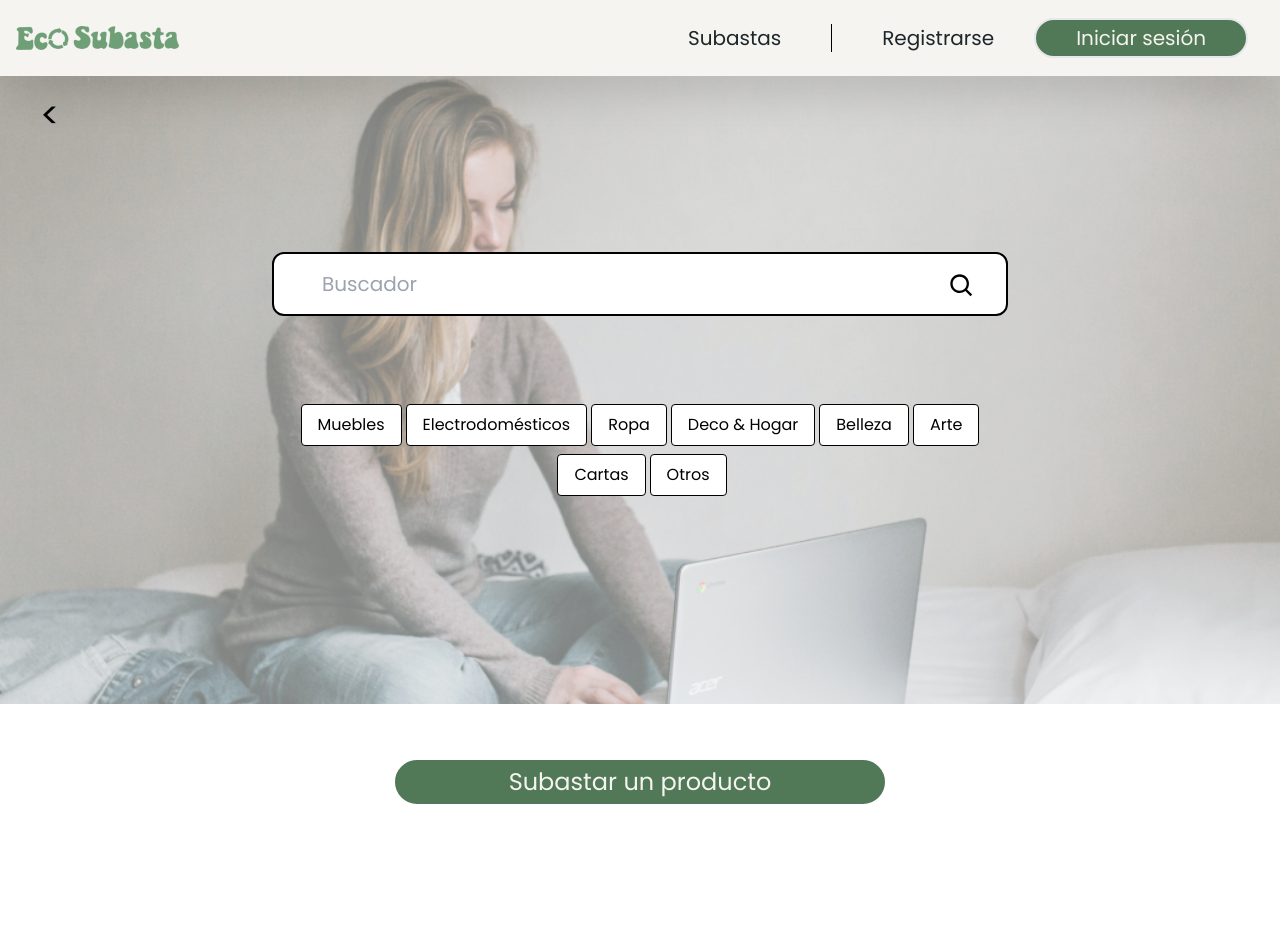
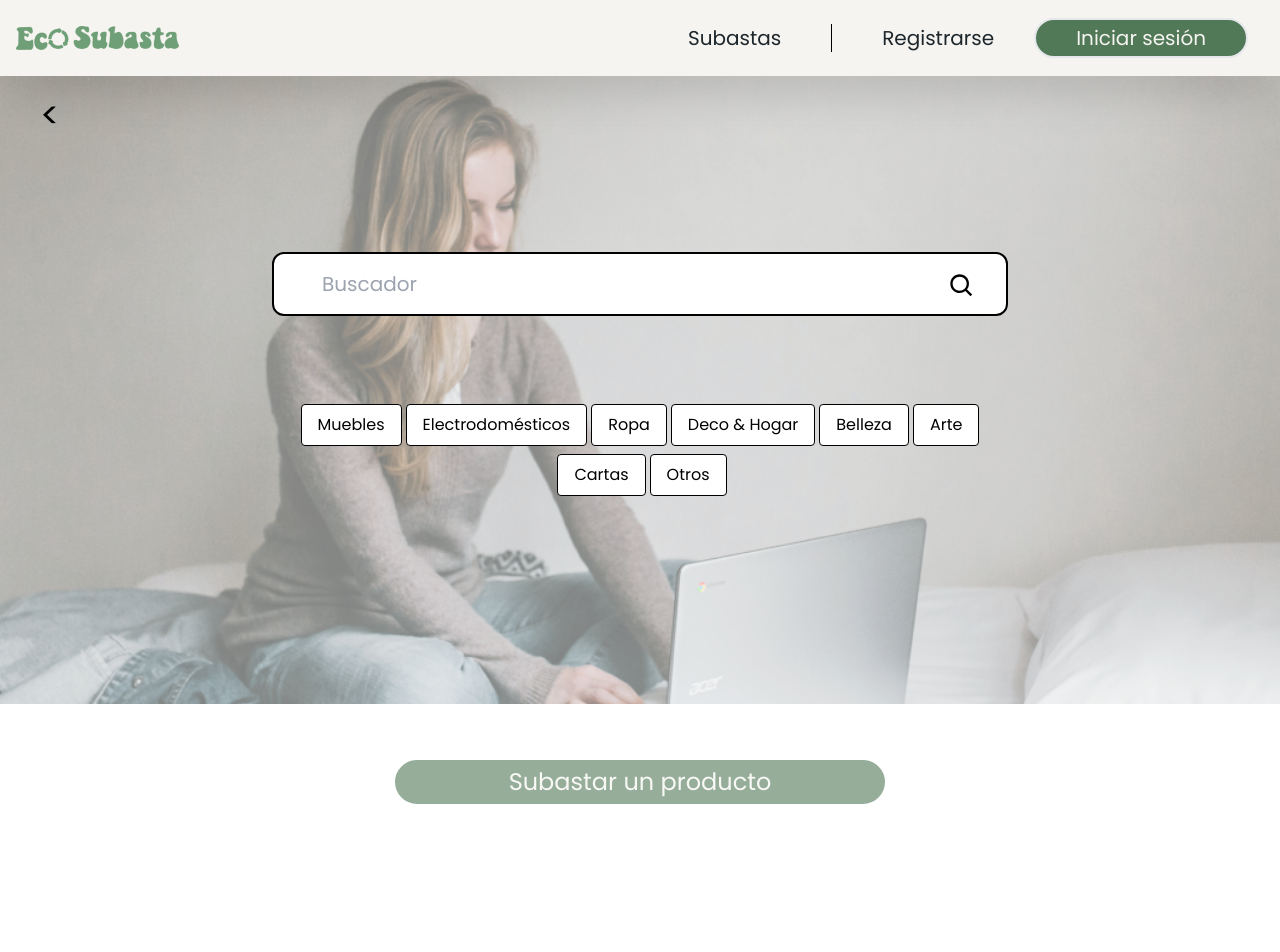
Before and after one commit to No-Country/s11-02-m-node-react, a Next.js app in the folder front/: page /HomePage in a window 1280 px wide. Shown: the top 952 px of the page. Built offline with nearby package versions, Linux system fonts and the light colour scheme; no server answers.

Commit message:
correccion subastar form

```diff
--- a/front/app/components/SubastarBtn/Index.jsx
+++ b/front/app/components/SubastarBtn/Index.jsx
@@ -1,18 +1,25 @@
 'use client';
 import React from 'react';
 import { useRouter } from 'next/navigation';
+import { useSelector } from 'react-redux';
 
 const SubastarBtn = () => {
      const router = useRouter();
-
+     const isUserAuthenticated = useSelector(
+          (state) => state.auth.isUserAuthenticated
+     );
      const handleRegister = () => {
           router.push('/SubastarPage');
      };
      return (
           <div className="  flex flex-wrap justify-center mt-12 mb-12 font-poppins">
                <button
+                    disabled={!isUserAuthenticated}
                     onClick={handleRegister}
-                    className="border-2 border-Fern/green bg-Fern/green text-Isabelline px-28 py-1 md:text-2xl text-sm rounded-full m-2">
+                    className={`border-2 border-Fern/green bg-Fern/green text-Isabelline px-28 py-1 md:text-2xl text-sm rounded-full m-2 ${
+                         !isUserAuthenticated &&
+                         'cursor-not-allowed opacity-60 hover:cursor-not-allowed'
+                    }`}>
                     Subastar un producto
                </button>
           </div>
--- a/front/app/components/SubastarForm/SubastarForm.jsx
+++ b/front/app/components/SubastarForm/SubastarForm.jsx
@@ -1,5 +1,5 @@
 'use client';
-import React from 'react';
+import React, { useState } from 'react';
 import { useSelector } from 'react-redux';
 import { useFormik } from 'formik';
 import * as Yup from 'yup';
@@ -10,7 +10,7 @@ import mainRoute from '@/route';
 const Registerform = () => {
      const loggedUser = useSelector((state) => state.user);
      const accessToken = localStorage.getItem('access_token');
-
+     const [fechaConvertida, setFechaConvertida] = useState('');
      const router = useRouter();
      const formik = useFormik({
           initialValues: {
@@ -53,9 +53,7 @@ const Registerform = () => {
                          // Si la carga de la imagen en Cloudinary fue exitosa
                          const productData = {
                               ...values,
-                              endDate: new Date(
-                                   values.endDate + 'T00:00:00.000Z'
-                              ),
+                              endDate: fechaConvertida,
                               img: [cloudinaryResponse.urlImg], //] Usar la URL de la imagen desde Cloudinary
                               tags: [values.tags],
                          };
@@ -69,7 +67,7 @@ const Registerform = () => {
                               },
                               body: JSON.stringify(productData),
                          });
-                         //console.log('data!!', JSON.stringify(productData));
+                         console.log('data!!', JSON.stringify(productData));
                          if (!response.ok) {
                               throw new Error(
                                    'Error en la solicitud al backend'
```
